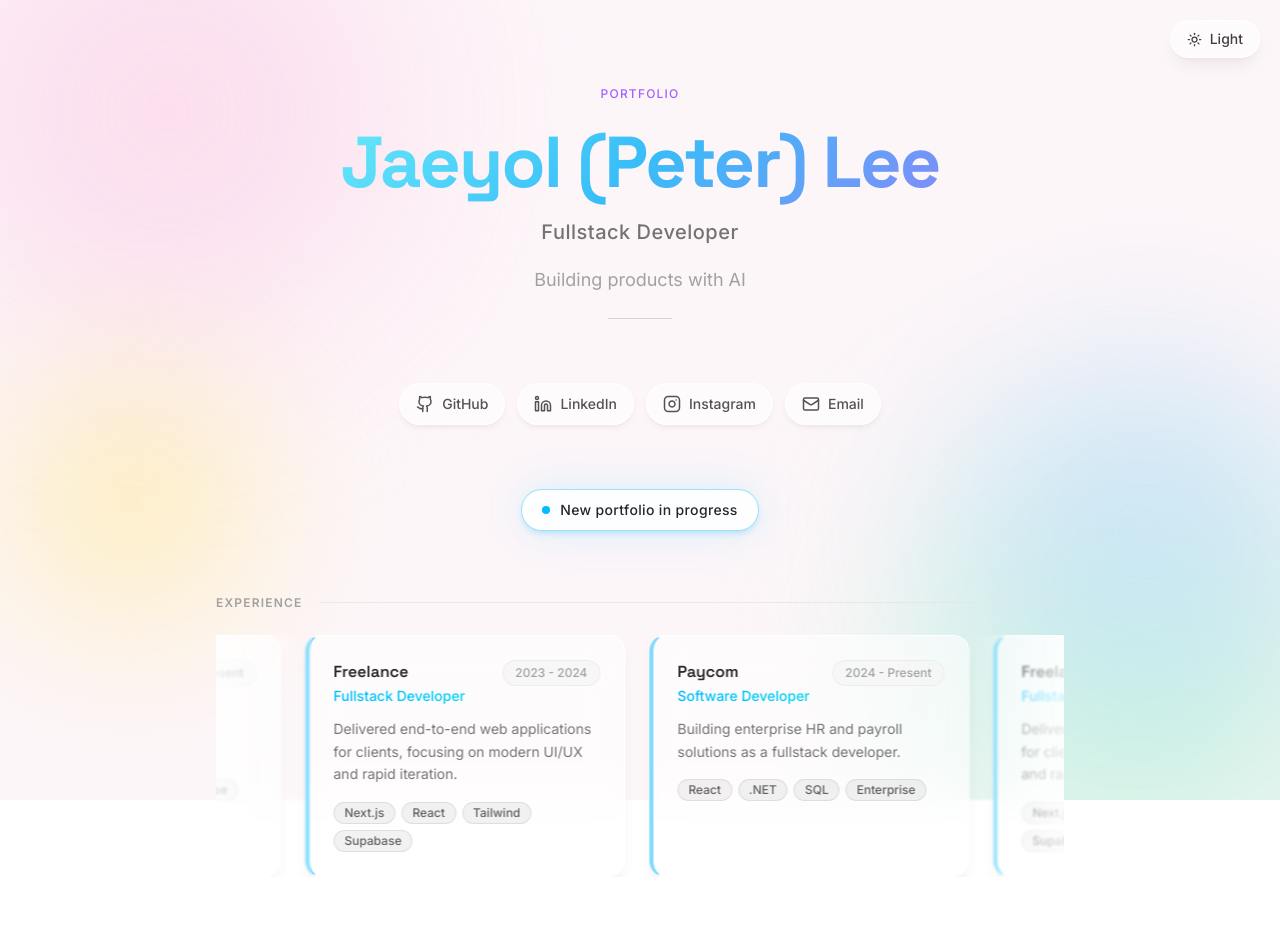
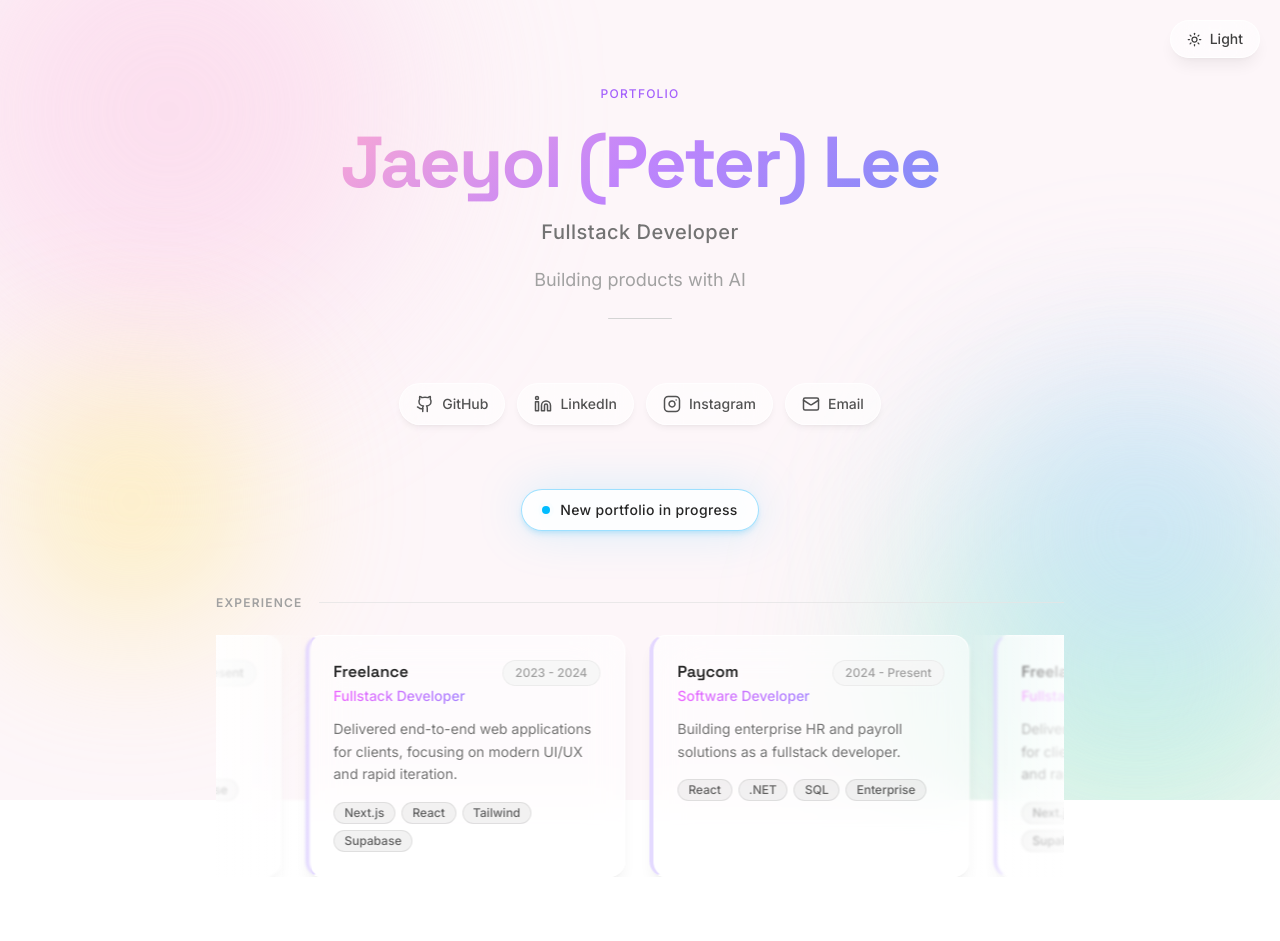
Before and after one commit to yiwoduf/leeable-homepage, a React (Vite) app: page / in a window 1280 px wide. Shown: the top 941 px of the page. Built offline with nearby package versions, Linux system fonts and the light colour scheme.

Commit message:
Replace sky/cyan accent with pink-violet-indigo palette
Aligns title gradient and experience card accents with the warm spring
orb colors in the background (pink, violet, indigo) for a more cohesive look.

```diff
--- a/src/components/ExperienceSection.tsx
+++ b/src/components/ExperienceSection.tsx
@@ -20,14 +20,14 @@ const ExperienceCard = ({ item }: ExperienceCardProps) => {
         dark:bg-white/[0.06] dark:backdrop-blur-xl dark:border dark:border-white/[0.1]
         bg-white/60 backdrop-blur-xl border border-white/80
         shadow-lg dark:shadow-black/20 shadow-black/[0.06]
-        border-l-4 border-l-sky-400/50 dark:border-l-sky-400/50"
+        border-l-4 border-l-violet-400/30 dark:border-l-violet-400/30"
     >
       <div className="flex items-start justify-between gap-4 flex-wrap">
         <div className="flex flex-col gap-0.5">
           <h3 className="font-display text-base font-semibold dark:text-white/90 text-neutral-800">
             {item.company}
           </h3>
-          <p className="font-body text-sm font-medium bg-gradient-to-r from-sky-400 to-cyan-400 dark:from-sky-400 dark:to-cyan-400 bg-clip-text text-transparent">
+          <p className="font-body text-sm font-medium bg-gradient-to-r from-fuchsia-400 to-violet-400 dark:from-fuchsia-400 dark:to-violet-400 bg-clip-text text-transparent">
             {item.role}
           </p>
         </div>
--- a/src/components/Hero.tsx
+++ b/src/components/Hero.tsx
@@ -46,7 +46,7 @@ export const Hero = () => {
       >
         <span
           style={{
-            backgroundImage: "linear-gradient(135deg, #67e8f9, #38bdf8, #818cf8)",
+            backgroundImage: "linear-gradient(135deg, #f9a8d4, #c084fc, #818cf8)",
             WebkitBackgroundClip: "text",
             WebkitTextFillColor: "transparent",
             backgroundClip: "text",
```
